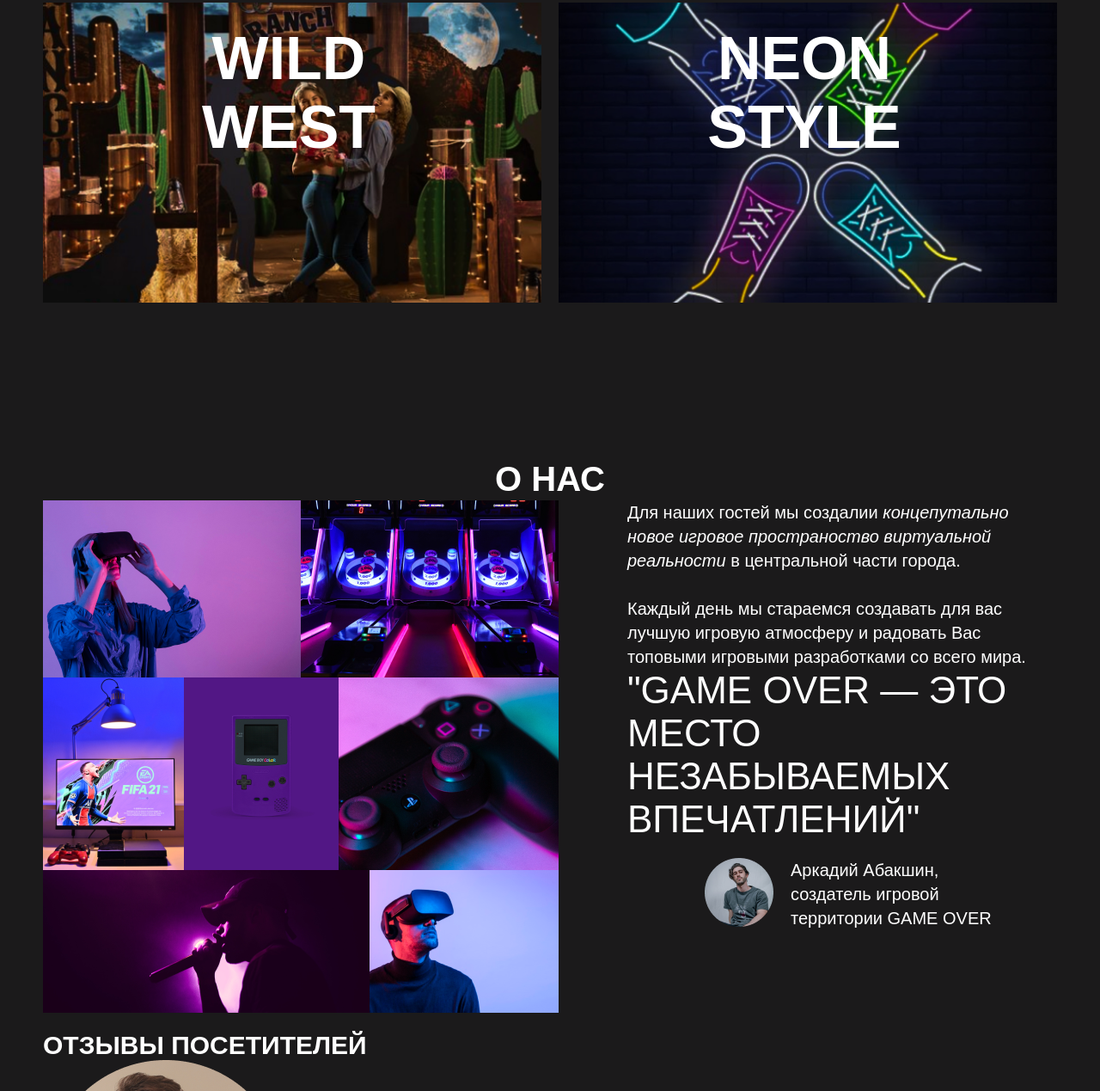
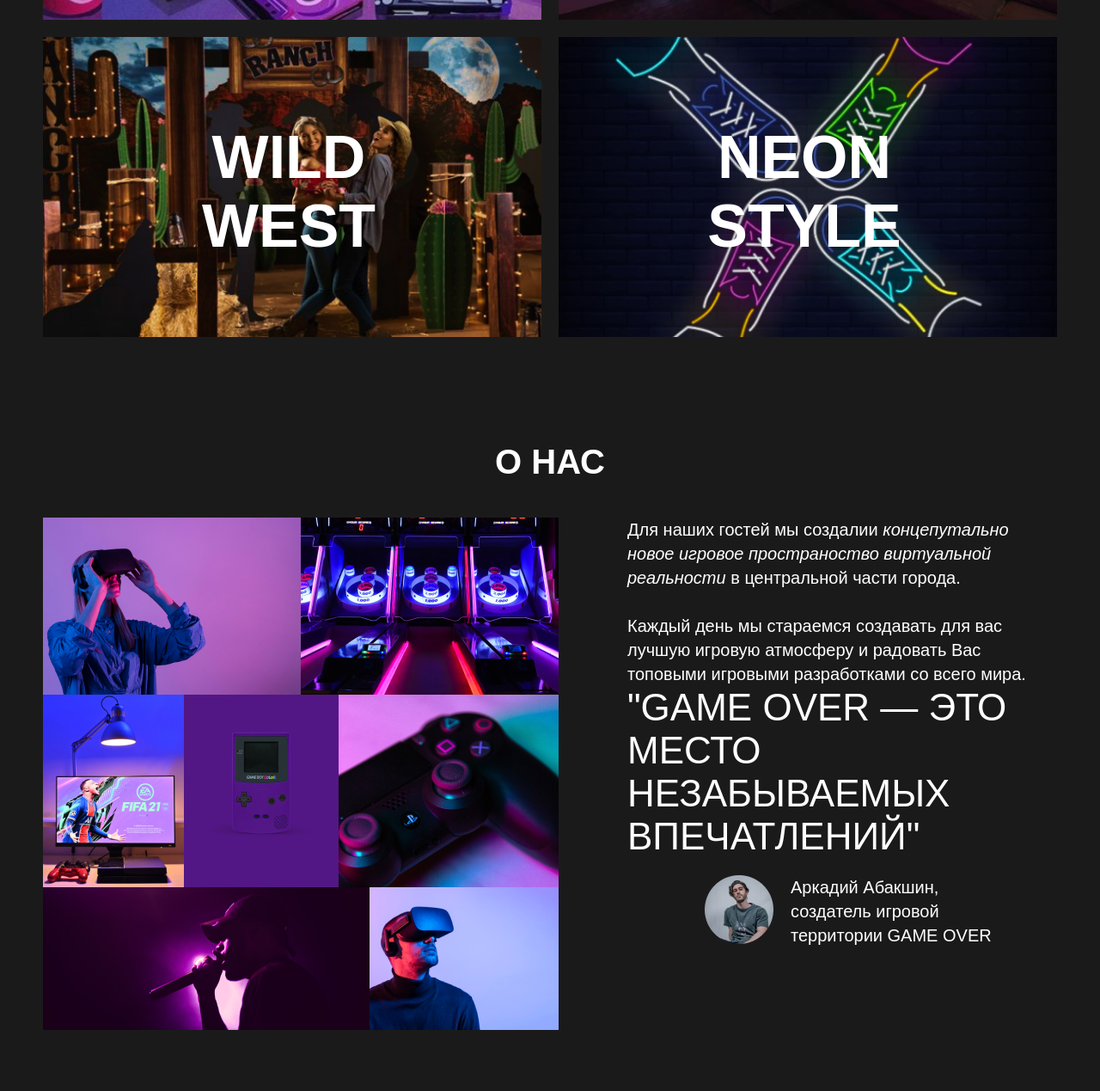
Before and after one commit to NoNameCast/PROJECT_GO, a plain HTML site: page index.html in a window 1280 px wide. Shown: the part 1382-2651 px from the top of the page at 86% size. Drawn offline with Linux system fonts and the light colour scheme; files whose address does not match are found by name.

Commit message:
Исправлены контейнеры и отступы

```diff
--- a/css/style.css
+++ b/css/style.css
@@ -68,8 +68,6 @@ section {
 
 }
 
-
-
 /*Header_wrapper End*/
 
 /*Room Start*/
@@ -79,6 +77,7 @@ section {
     font-size: 40px;
     text-transform: uppercase;
     text-align: center;
+    padding-bottom: 40px;
 }
 
 .room {
@@ -94,7 +93,7 @@ section {
     text-transform: uppercase;
     position: relative;
     left: 160px;
-    top: 25px;
+    top: 100px;
 }
 
 .room__item {
@@ -119,8 +118,6 @@ section {
     width: 580px;
     height: 349px;
 }
-
-
 
 .room__item-2 {
     content: "";
@@ -152,6 +149,10 @@ section {
 
 /*About Start*/
 
+.about {
+    padding-bottom: 100px;
+}
+
 
 .about__title {
     font-family: Arial;
@@ -161,7 +162,7 @@ section {
     line-height: 50px;
     text-align: center;
     text-transform: uppercase;
-    padding-top: 60px;
+    padding-bottom: 40px;
 }
 
 .about__block {
@@ -229,6 +230,11 @@ section {
     line-height: 28px;
 }
 
+.otzov__title {
+    text-align: center;
+    padding-bottom: 40px;
+}
+
 
 .otzov__img-1 {
     background: url(../img/Maks_otzov.png) no-repeat;
@@ -254,17 +260,7 @@ section {
     padding-left: 60px;
 }
 
-
-
-
-
-
-
-
-
-
 /*OtzovEND*/
-
 
 
 /*FAQ Start*/
@@ -275,6 +271,7 @@ section {
     text-transform: uppercase;
     text-align: center;
     font-size: 40px;
+    padding-bottom: 40px;
 }
 
 .faq__list {
```
